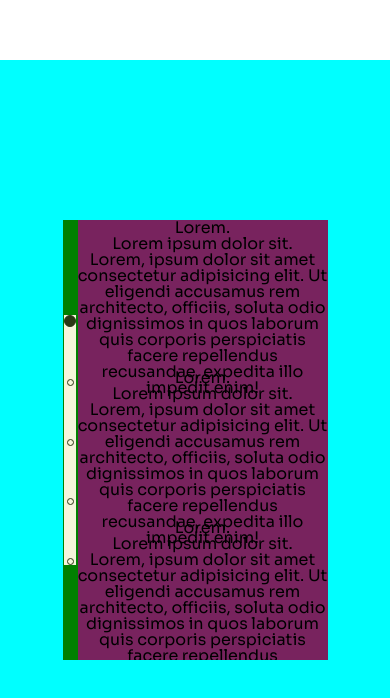
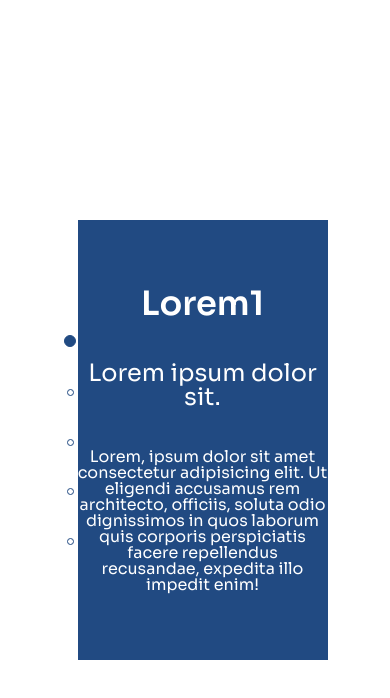
Before and after one commit to mohammed266392/kipostout-projet, an Angular app: page /accueil in a window 390 px wide. Shown: the part 2418-3116 px from the top of the page. Built offline with nearby package versions, Linux system fonts and the light colour scheme.

Commit message:
composant étape

```diff
--- a/src/app/app.module.ts
+++ b/src/app/app.module.ts
@@ -9,6 +9,7 @@ import { ClickStopPropagationDirective } from './directive/click-stop-propagatio
 import { CeQueVousProposeeComponent } from './ce-que-vous-proposee/ce-que-vous-proposee.component';
 import { RealisationComponent } from './realisation/realisation.component';
 import { EtapeSliderComponent } from './etape-slider/etape-slider.component';
+import { EtapeService } from './services/etape.service';
 
 @NgModule({
   declarations: [
@@ -24,7 +25,7 @@ import { EtapeSliderComponent } from './etape-slider/etape-slider.component';
     BrowserModule,
     AppRoutingModule
   ],
-  providers: [],
+  providers: [EtapeService],
   bootstrap: [AppComponent]
 })
 export class AppModule { }
--- a/src/app/etape-slider/etape-slider.component.html
+++ b/src/app/etape-slider/etape-slider.component.html
@@ -3,38 +3,18 @@
     <div class="main_container">
         <div  class="main_container_slider">
             <div class="main_container_slider_container">
-                <div class="cercle remplit">
-                </div>
-                <div class="cercle">
-                </div>
-                <div class="cercle">
-                </div>
-                <div class="cercle">
-                </div>
-                <div class="cercle">
+                <div *ngFor="let etape of etapes" class="main_container_slider_container_div" (click)="changePosition(etape.etapePosition)">
+                    <div  [ngClass]="{'cercle':true,'remplit':this.position==etape.etapePosition}">
+                    </div>
                 </div>
             </div>
         </div>
         <div class="main_container_position">
-            <div  class="main_container_position_content etape1">
-                <div class="main_container_position_content_etape">Lorem.</div>
-                <div class="main_container_position_content_etape-title">Lorem ipsum dolor sit.</div>
-                <div class="main_container_position_content_etape-description">Lorem, ipsum dolor sit amet consectetur adipisicing elit. Ut eligendi accusamus rem architecto, officiis, soluta odio dignissimos in quos laborum quis corporis perspiciatis facere repellendus recusandae, expedita illo impedit enim!</div>
-            </div>
-            <div  class="main_container_position_content etape2">
-                <div class="main_container_position_content_etape">Lorem.</div>
-                <div class="main_container_position_content_etape-title">Lorem ipsum dolor sit.</div>
-                <div class="main_container_position_content_etape-description">Lorem, ipsum dolor sit amet consectetur adipisicing elit. Ut eligendi accusamus rem architecto, officiis, soluta odio dignissimos in quos laborum quis corporis perspiciatis facere repellendus recusandae, expedita illo impedit enim!</div>
-            </div>
-            <div  class="main_container_position_content etape3">
-                <div class="main_container_position_content_etape">Lorem.</div>
-                <div class="main_container_position_content_etape-title">Lorem ipsum dolor sit.</div>
-                <div class="main_container_position_content_etape-description">Lorem, ipsum dolor sit amet consectetur adipisicing elit. Ut eligendi accusamus rem architecto, officiis, soluta odio dignissimos in quos laborum quis corporis perspiciatis facere repellendus recusandae, expedita illo impedit enim!</div>
-            </div>
-            <div  class="main_container_position_content etape4">
-                <div class="main_container_position_content_etape">Lorem.</div>
-                <div class="main_container_position_content_etape-title">Lorem ipsum dolor sit.</div>
-                <div class="main_container_position_content_etape-description">Lorem, ipsum dolor sit amet consectetur adipisicing elit. Ut eligendi accusamus rem architecto, officiis, soluta odio dignissimos in quos laborum quis corporis perspiciatis facere repellendus recusandae, expedita illo impedit enim!</div>
+            <div  *ngFor="let etape of etapes" ngClass="main_container_position_content" [ngStyle]="{'top' : etapesTop[etape.etapePosition], 'transition': 'top 0.5s ease-in-out'}">
+                <div class="main_container_position_content_etape">{{etape.etapeTitle}}</div>
+                <div class="main_container_position_content_etape-title">{{etape.etapeUnderTitle}}</div>
+                <div class="main_container_position_content_etape-description">{{etape.etapeDescription}}</div>
+                <div *ngIf="etape.etapeButton" ngClass="main_container_position_content_etape-button">{{etape.etapeButton}}</div>
             </div>
         </div>
 
--- a/src/app/etape-slider/etape-slider.component.scss
+++ b/src/app/etape-slider/etape-slider.component.scss
@@ -1,6 +1,8 @@
+
+@import "./../../vars.scss";
 
 .main{
-    background-color: aqua;
+    // background-color: aqua;
     height: 90vh;
     display: flex;
     align-items: center;
@@ -8,7 +10,7 @@
         display: flex;
         margin: auto;
         &_slider{
-            background-color: green;
+            // background-color: green;
             width: 50px;
             height: 440px;
             display: flex;
@@ -18,21 +20,39 @@
                 flex-direction: column;
                 justify-content: space-between;
                 align-items: center;
-                background-color: beige;
+                // background-color: beige;
                 height: 250px;
+                width: 100%;
                 margin: auto;
+                &_div{
+                    padding: 20px 10px;
+                }
             }
         }
         &_position{
             position: relative;
-            background-color: #78235e;
+            background-color: $main-color;
             width: 400px;
             height: 440px;
             overflow: hidden;
             &_content{
+                color: white;
                 position: absolute;
-                height: 150px;
-                &_etape,&_etape-title,&_etape-description{
+                height: 440px;
+                display: flex;
+                flex-direction: column;
+                justify-content: center;
+                gap: 40px;
+                &_etape{
+                    font-size: 2.1em;
+                    font-weight: bolder;
+                    text-align: center;
+                }
+                &_etape-title{
+                    font-size: 1.5em;
+                    text-align: center;
+                }
+                &_etape-description{
                     text-align: center;
                 }
             }
@@ -45,24 +65,25 @@
     width: 5px;
     height: 5px;
     border-radius: 20px;
-    border: 1px solid rgb(42, 56, 21);
+    // border: 1px solid rgb(42, 56, 21);
+    border: 1px solid $main-color;
 }
 .remplit{
     width: 10px;
     height: 10px;
-    background-color:rgb(42, 56, 21) ;
+    background-color:$main-color ;
 }
 .etape1{
     top: 0px;
 }
 .etape2{
-    top: 150px;
+    top: 440px;
 }
 .etape3{
-    top: 300px;
+    top: 880px;
 }
 .etape4{
-    top: 450px;
+    top: 1320px;
 }
 
 @media only screen and (max-width: 820px) {
@@ -84,5 +105,8 @@
     .main_container_slider{
         width: 15px;
     }
+    .main_container_slider_container_div{
+        padding: 20px 10px;
+    }
 
 }
--- a/src/app/etape-slider/etape-slider.component.ts
+++ b/src/app/etape-slider/etape-slider.component.ts
@@ -1,4 +1,6 @@
-import { Component, OnInit } from '@angular/core';
+import { AfterContentInit, AfterViewInit, Component, OnInit } from '@angular/core';
+import { Etape } from '../models/etape';
+import { EtapeService } from '../services/etape.service';
 
 @Component({
   selector: 'app-etape-slider',
@@ -7,9 +9,63 @@ import { Component, OnInit } from '@angular/core';
 })
 export class EtapeSliderComponent implements OnInit {
 
-  constructor() { }
+  position : number  = 0;
+  // height : string = '440';
+  etapes : Array<Etape> = [];
+  etapesTop : Array<string> = [];
+
+  constructor(private etapeService : EtapeService) {
+    this.etapes = etapeService.initalisationEtapes();
+    this.initialisationEtapeTop();
+   }
+
 
   ngOnInit(): void {
+
   }
+  initialisationEtapeTop(){
+    for (let index = 0; index < this.etapes.length; index++) {
+      this.etapesTop.push(String(index * 440)+"px");
+    }
+  }
+  changePosition(etapePosition : number){
+    console.log("ma position AVANT : ",this.position);
+    console.log("etapesTop AVANT : ",this.etapesTop);
 
+    if(this.position<etapePosition){
+      console.log("EN BAS : ");
+      this.scrollToPositionBottom(etapePosition);
+    }else{
+      console.log("EN HAUT : ");
+      this.scrollToPositionUp(etapePosition);
+    }
+    this.position = etapePosition;
+    console.log("ma position APRES : ",this.position);
+    console.log("etapesTop APRES : ",this.etapesTop);
+
+  }
+  scrollToPositionBottom(position:number){
+    const topValue = Number(this.etapesTop[position].replace('px',''));
+    console.log("Valeur a soustraire : ",topValue);
+    this.minusToEtapesTop(topValue);
+  }
+  scrollToPositionUp(position:number){
+    const topValue = Number(this.etapesTop[position].replace('px',''));
+    console.log("Valeur a soustraire : ",topValue);
+    this.plusToEtapesTop(topValue);
+  }
+  minusToEtapesTop(value:number){
+    for (let index = 0; index < this.etapes.length; index++) {
+      console.log("la valeur de l'index est ", index);
+      console.log("la valeur etapesTop est ", Number(this.etapesTop[index].replace('px',''))-value);
+      this.etapesTop[index] = String(Number(this.etapesTop[index].replace('px',''))-value)+"px" ;
+    }
+  }
+  plusToEtapesTop(value:number){
+    for (let index = 0; index < this.etapes.length; index++) {
+      console.log("la valeur de l'index est ", index);
+      console.log("la valeur etapesTop est ", Number(this.etapesTop[index].replace('px',''))-value);
+      this.etapesTop[index] = String(Number(this.etapesTop[index].replace('px',''))-value)+"px" ;
+    }
+  }
 }
--- a/src/app/header/header.component.scss
+++ b/src/app/header/header.component.scss
@@ -86,12 +86,6 @@
             &_link{
                 margin: auto;
             }
-            // &_realisation{
-
-            //     display: flex;
-            //     flex-direction: column;
-            //     position: absolute;
-            // }
             &_realisation{
                 position: relative;
 
--- /dev/null
+++ b/src/app/models/etape.ts
@@ -0,0 +1,9 @@
+export class Etape{
+    constructor(
+        public etapePosition : number,
+        public etapeTitle : string ,
+        public etapeUnderTitle : string,
+        public etapeDescription : string,
+        public etapeButton? : string,
+    ){}
+}
--- /dev/null
+++ b/src/app/services/etape.service.ts
@@ -0,0 +1,30 @@
+import { Injectable } from '@angular/core';
+import { Etape } from '../models/etape';
+
+@Injectable({
+  providedIn: 'root'
+})
+export class EtapeService {
+
+  etapes : Array<Etape> = [];
+
+  constructor() { }
+
+  initalisationEtapes() : Array<Etape> {
+    let etapePosition = 0;
+        let etapeTitle="";
+        let etapeUnderTitle="";
+        let etapeDescription="";
+        let etapeButton="";
+    for (let index = 0; index < 5; index++) {
+      etapePosition = index ;
+      etapeTitle = "Lorem1";
+      etapeUnderTitle = "Lorem ipsum dolor sit.";
+      etapeDescription = "Lorem, ipsum dolor sit amet consectetur adipisicing elit. Ut eligendi accusamus rem architecto, officiis, soluta odio dignissimos in quos laborum quis corporis perspiciatis facere repellendus recusandae, expedita illo impedit enim!";
+      this.etapes.push(new Etape(etapePosition,etapeTitle,etapeUnderTitle,etapeDescription,etapeButton));
+    }
+
+    return this.etapes;
+
+  }
+}
```
